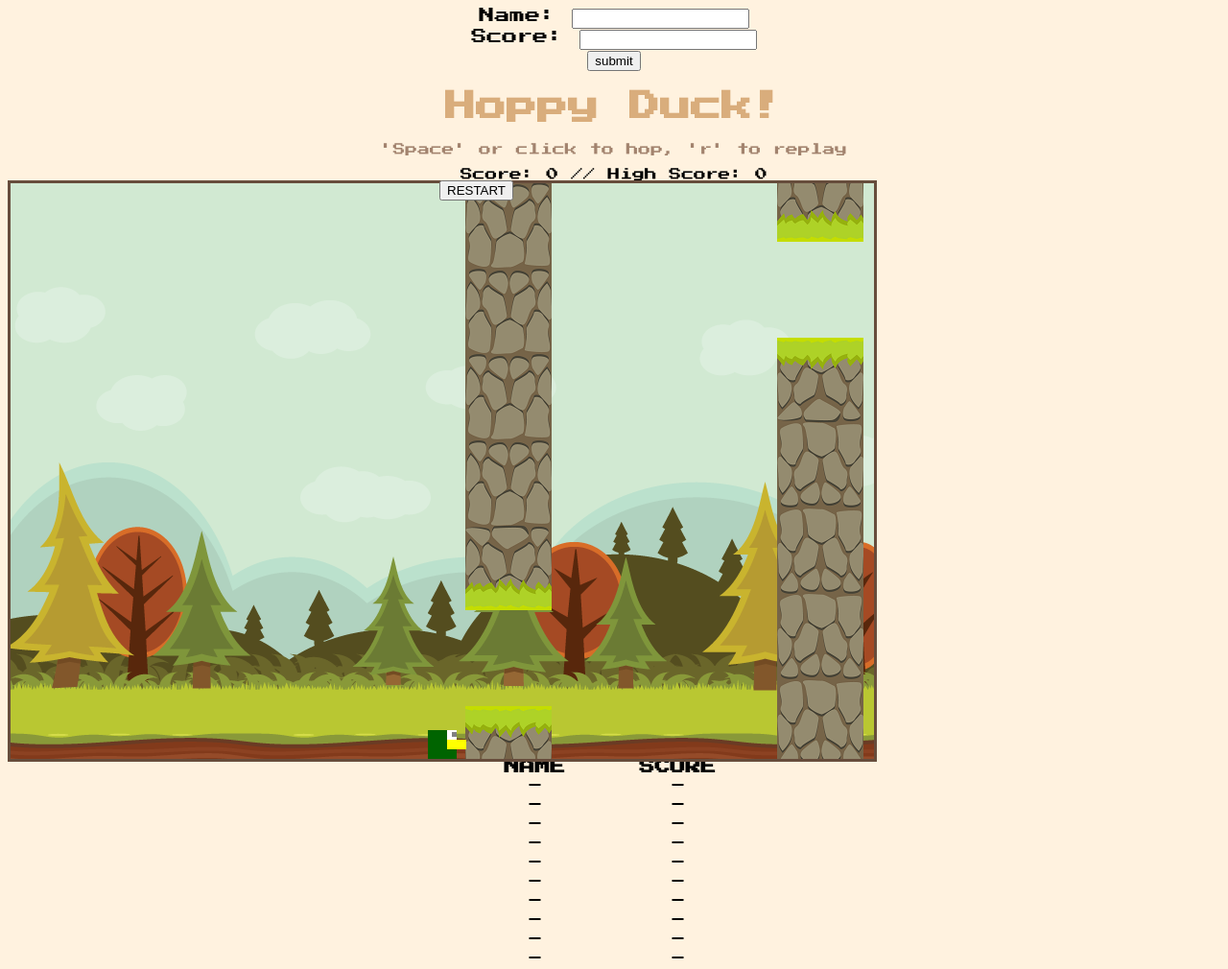
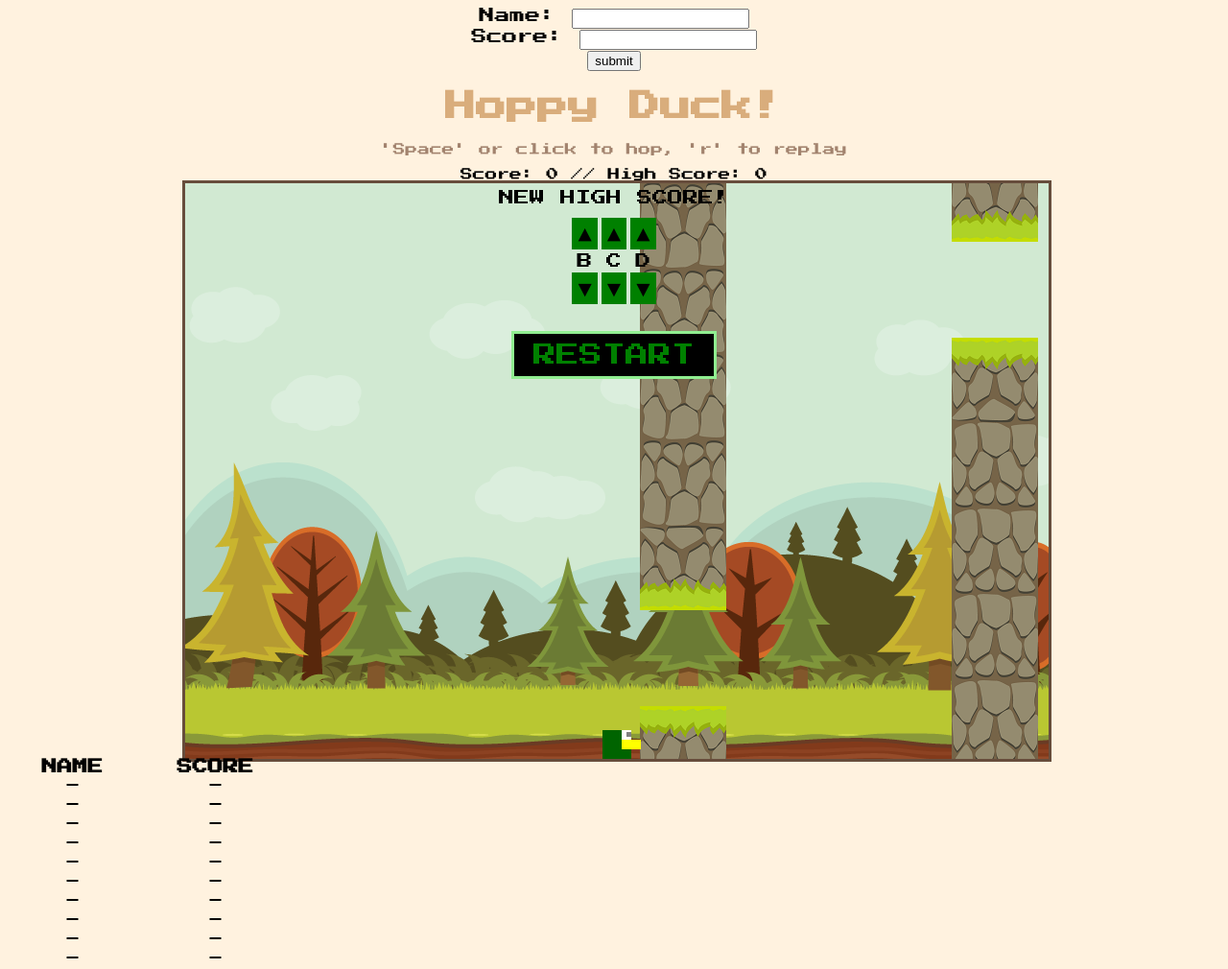
Before and after one commit to levihicks/hoppyduck, a PHP site: page / in a window 1280 px wide. Shown: the whole page at 96% size. Run offline with PHP 8.4, Linux system fonts and the light colour scheme; data that the repository does not hold is empty.

Commit message:
add initials choice

```diff
--- a/phpFiles/scores.php
+++ b/phpFiles/scores.php
@@ -10,7 +10,7 @@
 	}
 	$sql = "SELECT name as 'NAME', score as 'SCORE' from highScores order by score desc";
 	$result = $conn->query($sql);
-	echo "<table><tr><th>NAME</th><th>SCORE</th></tr>";
+	echo "<table id=\"highScores\"><tr><th>NAME</th><th>SCORE</th></tr>";
 	if($result->num_rows > 0){
 		while($row = $result->fetch_assoc()){
 			echo "<tr><td>" . $row["NAME"] . "</td><td>" . $row["SCORE"] ."</td></tr>";
--- a/scripts/main.js
+++ b/scripts/main.js
@@ -99,6 +99,66 @@ function restartButton(){
 	return btn;
 }
 
+function highScoreMessage(){
+	var msg = document.createElement("div");
+	msg.setAttribute("class", "highScoreMessage");
+	msg.innerText = "NEW HIGH SCORE!";
+	return msg;
+}
+
+function charButtonClick(){
+	var direction = this.id[4];
+	var order = this.id[this.id.length-1];
+	var nst = document.querySelector(".nameSelectTable");
+	var charCell = nst.children[1].children[order-1];
+	var currentCharCode = charCell.innerText.charCodeAt();
+	if(direction=="U")
+		var newCharCode = (currentCharCode==65)?90:currentCharCode - 1;
+	else if (direction=="D")
+		var newCharCode = (currentCharCode==90)?65:currentCharCode + 1;
+	charCell.innerText = String.fromCharCode(newCharCode);
+}
+
+function charButton(order, direction){
+	var btn = document.createElement("button");
+	btn.setAttribute("id", "char"+direction+"Button"+String(order));
+	btn.innerText = (direction=="Up")?"▲":"▼";
+	btn.onclick=charButtonClick;
+	return btn;
+}
+
+function nameSelectScreen(){
+	var nameSelectTable = document.createElement("table");
+	nameSelectTable.setAttribute("class", "nameSelectTable");
+	var topRow = document.createElement("tr");
+	var middleRow = document.createElement("tr");
+	var bottomRow = document.createElement("tr");
+	for(var i = 1; i < 4; i++){
+		var btnCellTop = document.createElement("td");
+		btnCellTop.appendChild(charButton(i,"Up"));
+		var midCell = document.createElement("td");
+		midCell.innerText = String.fromCharCode(65+i);
+		var btnCellBottom = document.createElement("td");
+		btnCellBottom.appendChild(charButton(i, "Down"));
+		topRow.appendChild(btnCellTop);
+		middleRow.appendChild(midCell);
+		bottomRow.appendChild(btnCellBottom);
+	}
+	nameSelectTable.appendChild(topRow);
+	nameSelectTable.appendChild(middleRow);
+	nameSelectTable.appendChild(bottomRow);
+	return nameSelectTable;
+}
+
+function gameOverContainer(){
+	var container = document.createElement("div");
+	container.setAttribute("id", "gameOver");
+	container.appendChild(highScoreMessage());
+	container.appendChild(nameSelectScreen());
+	container.appendChild(restartButton());
+	return container;
+}
+
 function hop(){
 	keyIsDown=true;
 		for (var key in duck){
@@ -129,6 +189,8 @@ hopper.prototype.fall = function(){
 	}
 };
 
+
+
 hopper.prototype.checkCollision = function(){
 	var leftX = this.posX;
 	var rightX = this.posX+this.width;
@@ -146,7 +208,7 @@ hopper.prototype.checkCollision = function(){
 					(rightX <= wallRightX &&
 					rightX >= wallLeftX)){
 					collisionDetected=true;
-					cc.appendChild(restartButton());
+					cc.appendChild(gameOverContainer());
 				}
 
 		}
@@ -163,7 +225,7 @@ hopper.prototype.checkPoints = function(){
 }
 
 function reload(){
-	document.getElementById("restartButton").remove();
+	document.getElementById("gameOver").remove();
 	collisionDetected=false;
 	pointCount = 0;
 	wallsDrawn=false;
--- a/styles/style.css
+++ b/styles/style.css
@@ -24,33 +24,69 @@ p{
 	width: 900px;
 	height: 600px;
 	position: relative;
+	margin: auto;
 }
 
 canvas {
 	border: 3px solid #674d3c;
+	position: absolute;
+	left:0;
+	top: 0;
+	z-index: -1;
 }
 
+
 #restartButton{
-	position: absolute;
-	top: 0;
+	background: black;
+	color: green;
+	font-family: 'Press Start 2P', courier;
+	font-size: 1.5em;
+	padding: 10px 20px;
+	margin-top: 25px;
+	border: 3px solid lightgreen;
+}
+
+.highScoreMessage{
+	padding: 10px 20px;
+}
+
+.nameSelectTable{
+	margin: 0 auto;
+}
+
+.nameSelectTable button{
+	font-family: 'Press Start 2P', courier;
+	font-size: 1.5em;
+	background: green;
+	border: none;
+}
+
+.nameSelectTable button:hover{
+	background: lightgreen;
+}
+
+.nameSelectTable button:active{
+	background: darkgreen;
 }
 
 .score{
 	font-size: .8em;
 }
 
-table{
+#highScores{
 	width: 300px;
-	margin: 0 auto;
 }
 
 @media (min-width: 1500px){
-	table{
-		float:right;
+	#highScores{
+		position: absolute;
+		right:0;
+		top:50%;
+		transform: translateY(50%);
 	}
-	canvas{
+	/*.canvasContainer{
 		position: absolute;
 		right: 50%;
 		transform: translate(50%);
-	}
+	}*/
 }
--- /dev/null
+++ b/test.php
@@ -0,0 +1 @@
+<?php echo 'hi'; ?>
```
